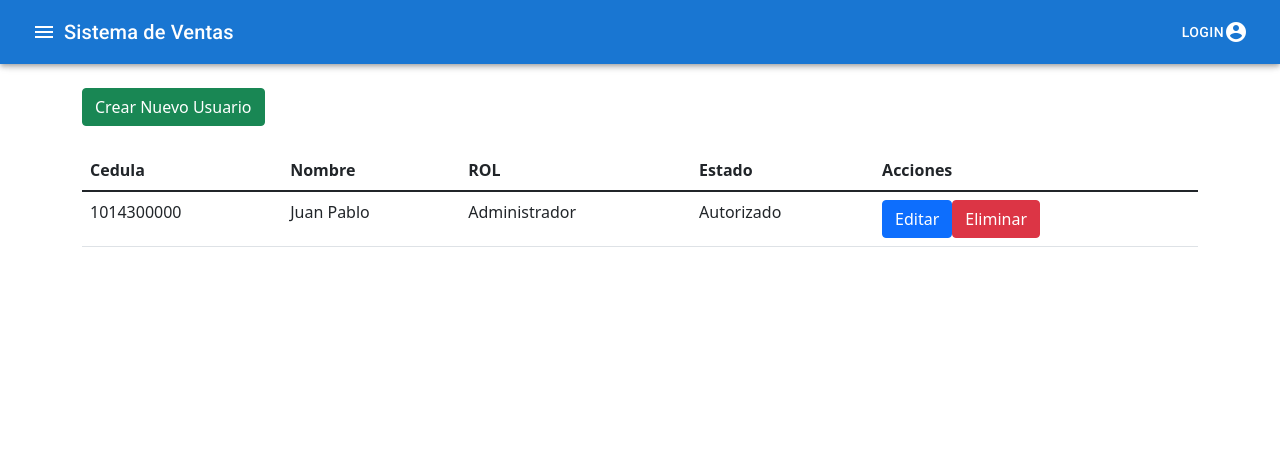
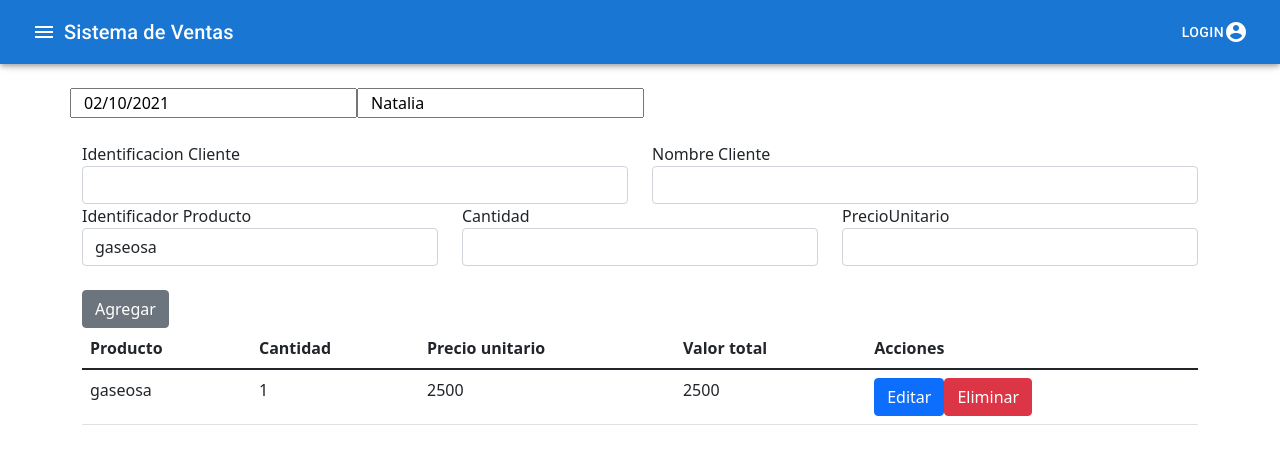
Before and after one commit to JuanDevop/Proyecto_MisionTIC_grupo20, a React (Create React App) app in the folder proyecto_grupo20/: page / in a window 1280 px wide. Shown: the top 464 px of the page. Built offline with nearby package versions, Linux system fonts and the light colour scheme.

Commit message:
Agregamos el registro de ventas

```diff
--- a/proyecto_grupo20/package.json
+++ b/proyecto_grupo20/package.json
@@ -7,6 +7,7 @@
     "@emotion/styled": "^11.3.0",
     "@material-ui/core": "^5.0.0-beta.5",
     "@material-ui/icons": "^4.11.2",
+    "@material-ui/styles": "^4.11.4",
     "@testing-library/jest-dom": "^5.14.1",
     "@testing-library/react": "^11.2.7",
     "@testing-library/user-event": "^12.8.3",
--- a/proyecto_grupo20/src/App.jsx
+++ b/proyecto_grupo20/src/App.jsx
@@ -4,9 +4,9 @@ import theme from './temaConfig'
 import Navbar from './Components/Navbar'
 import 'bootstrap/dist/css/bootstrap.min.css';
 import {Table,Button,Container,Modal,ModalBody,ModalHeader, FormGroup , ModalFooter} from 'reactstrap'
-import maestroUsuarios from './Components/maestroUsuarios'
+import registroVentas from "./Components/RegistroVenta"
 
-const Usuarios = maestroUsuarios
+const Ventas = registroVentas
 
 
 function App(){
@@ -14,7 +14,7 @@ function App(){
 
         <ThemeProvider theme={theme}>
             <Navbar />
-            <Usuarios />
+            <Ventas />
         </ThemeProvider>
 
     );
--- /dev/null
+++ b/proyecto_grupo20/src/Components/RegistroVenta.jsx
@@ -0,0 +1,91 @@
+import React from 'react';
+import 'bootstrap/dist/css/bootstrap.min.css';
+import {Table,Button,Container,Modal,ModalBody,ModalHeader, FormGroup , ModalFooter,Label,Input,Form,FormText} from 'reactstrap'
+
+const data = [{
+    producto:"gaseosa", cantidad: "1",precio: "2500",valorTotal:"2500"
+}];
+export class registroVentas extends React.Component {
+
+    state={
+        data:data,
+    }
+
+
+    render() {
+    return (
+        <div>
+            <Container>
+                <br />
+                    <Form>
+                        <div className="row">
+                            <input className="col" type="text" value="02/10/2021" readonly />
+                            <input className="col" type="text" value="Natalia" readonly />
+                            <div className="col"></div>
+                            <div className="col"></div>
+                        </div>
+                        <br />
+                        <div className="row">
+                    <FormGroup className="col">
+                            <Label>Identificacion Cliente</Label>
+                            <Input type="text"></Input>
+                        </FormGroup>
+                        <FormGroup className="col">
+                            <Label>Nombre Cliente</Label>
+                            <Input type="text"></Input>
+                        </FormGroup>
+                        </div>
+                        <div className="row">
+                        <FormGroup className="col">
+                            <Label>Identificador Producto</Label>
+                            <Input type="select">
+                            <option>gaseosa</option>
+                            <option>ponque</option>
+                            <option>galletas</option>
+                            </Input>
+                        </FormGroup>
+                        <FormGroup className="col">
+                            <Label>Cantidad</Label>
+                            <Input type="number"></Input>
+                        </FormGroup>
+                        <FormGroup className="col">
+                            <Label>PrecioUnitario</Label>
+                            <Input type="number"></Input>
+                        </FormGroup>
+                        </div>
+                        <br />
+                        <Button>Agregar</Button>
+                    </Form>
+                    <Table>
+                    <thead>
+                        <tr>
+                            <th>Producto</th>
+                            <th>Cantidad</th>
+                            <th>Precio unitario</th>
+                            <th>Valor total</th>
+                            <th>Acciones</th>
+                        </tr>
+                    </thead>
+                    <tbody>
+                        {this.state.data.map((elemento)=>(
+                            <tr>
+                                <td>{elemento.producto}</td>
+                                <td>{elemento.cantidad}</td>
+                                <td>{elemento.precio}</td>
+                                <td>{elemento.valorTotal}</td>
+                                <td><Button color="primary">Editar</Button>
+                                <Button color="danger">Eliminar</Button></td>
+                            </tr>
+                        ))}
+                    </tbody>
+
+                </Table>
+            </Container>
+
+        </div>
+    )
+    }
+}
+
+
+export default registroVentas;
```
Also changed, not shown: 1 other file (tests, documents, lock files or other folders).
